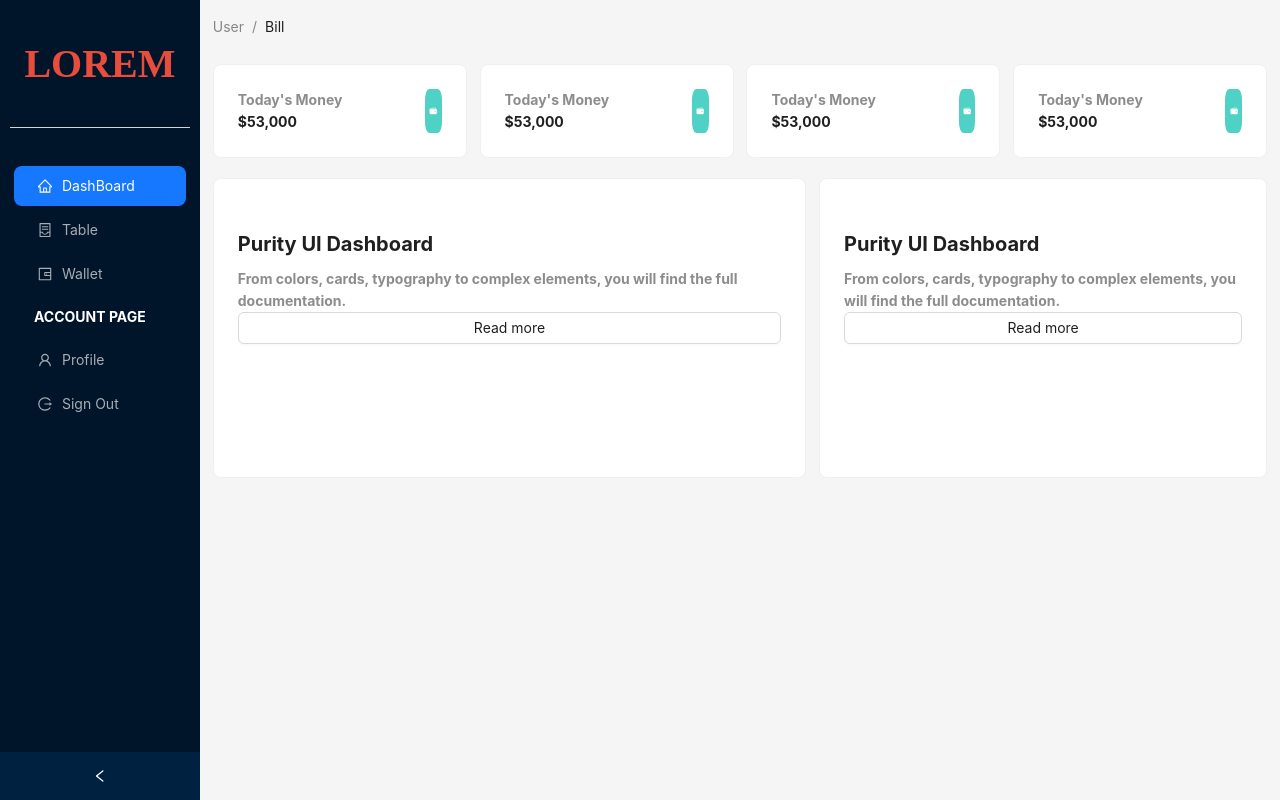
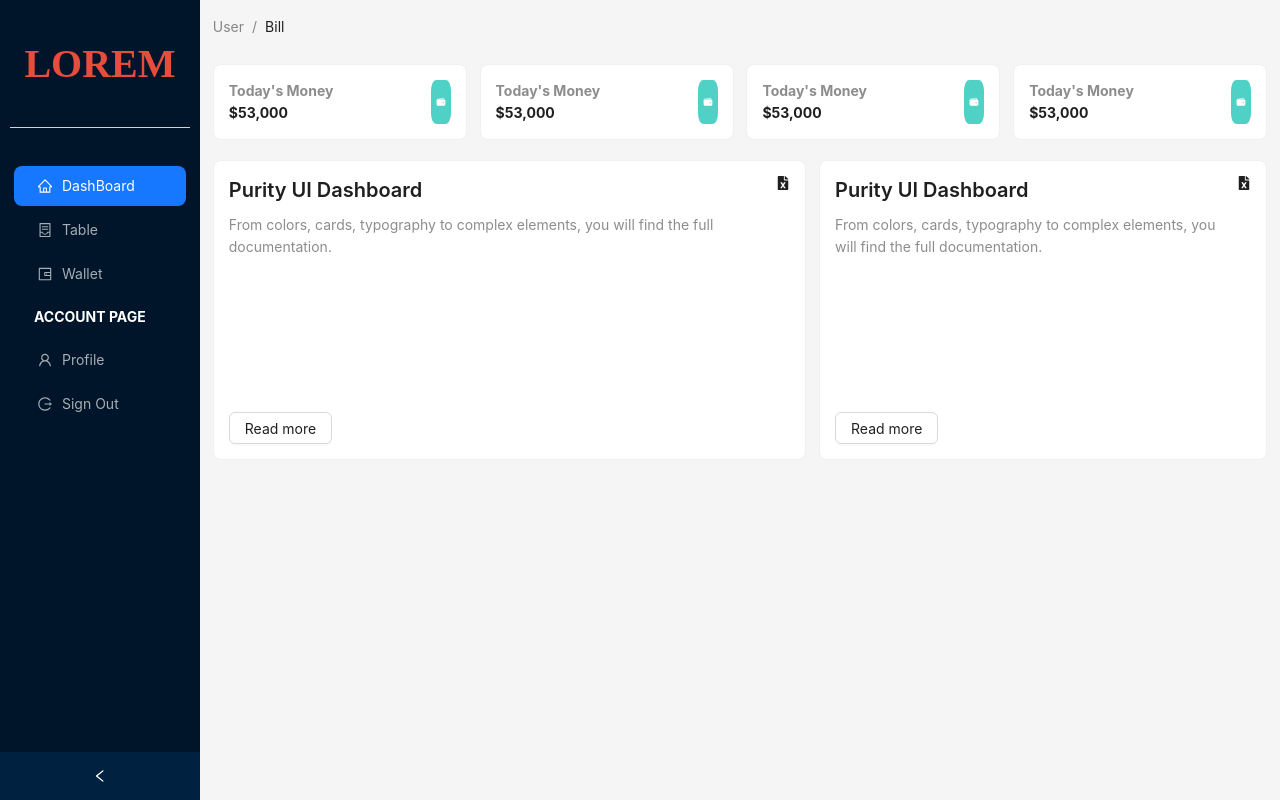
Before and after one commit to deni12345/Free-Order-FE, a React (Create React App) app: page / in a window 1280 px wide. Built offline with nearby package versions, Linux system fonts and the light colour scheme.

Commit message:
Update detail card css

```diff
--- a/src/component/SheetDetailCard/DetailCard.css
+++ b/src/component/SheetDetailCard/DetailCard.css
@@ -1,3 +1,16 @@
 .ant-card-body{
-  padding: 10px 10px;
+  padding: 15px 15px !important;
 }
+
+.detail-text{
+  flex-grow: 1;
+}
+
+.detail-title{
+  margin-top: 0;
+  margin-bottom: 10px;
+}
+
+button{
+  width: fit-content;
+}
--- a/src/component/SheetDetailCard/DetailCard.tsx
+++ b/src/component/SheetDetailCard/DetailCard.tsx
@@ -9,18 +9,18 @@ export type DetailCardProps = {
 export const DetailCard = ({ style }: DetailCardProps) => {
   return (
     <Card hoverable style={style}>
-      <Flex justify="space-between" className="analytic-flex-wrapper">
+      <Flex className="analytic-flex-wrapper" justify="space-between">
         <Flex vertical>
-          <Title style={{ fontWeight: "bold" }} level={4}>
+          <Title className="detail-title" level={4}>
             Purity UI Dashboard
           </Title>
-          <Text className="analytic-text" type="secondary">
+          <Text className="detail-text" type="secondary">
             From colors, cards, typography to complex elements, you will find
             the full documentation.
           </Text>
           <Button>Read more</Button>
         </Flex>
-        <Flex className="analytic-flex-icon-wrapper">
+        <Flex className="detail-flex-icon-wrapper">
           <FaFileExcel />
         </Flex>
       </Flex>
```
Also changed, not shown: 1 other file (tests, documents, lock files or other folders).
